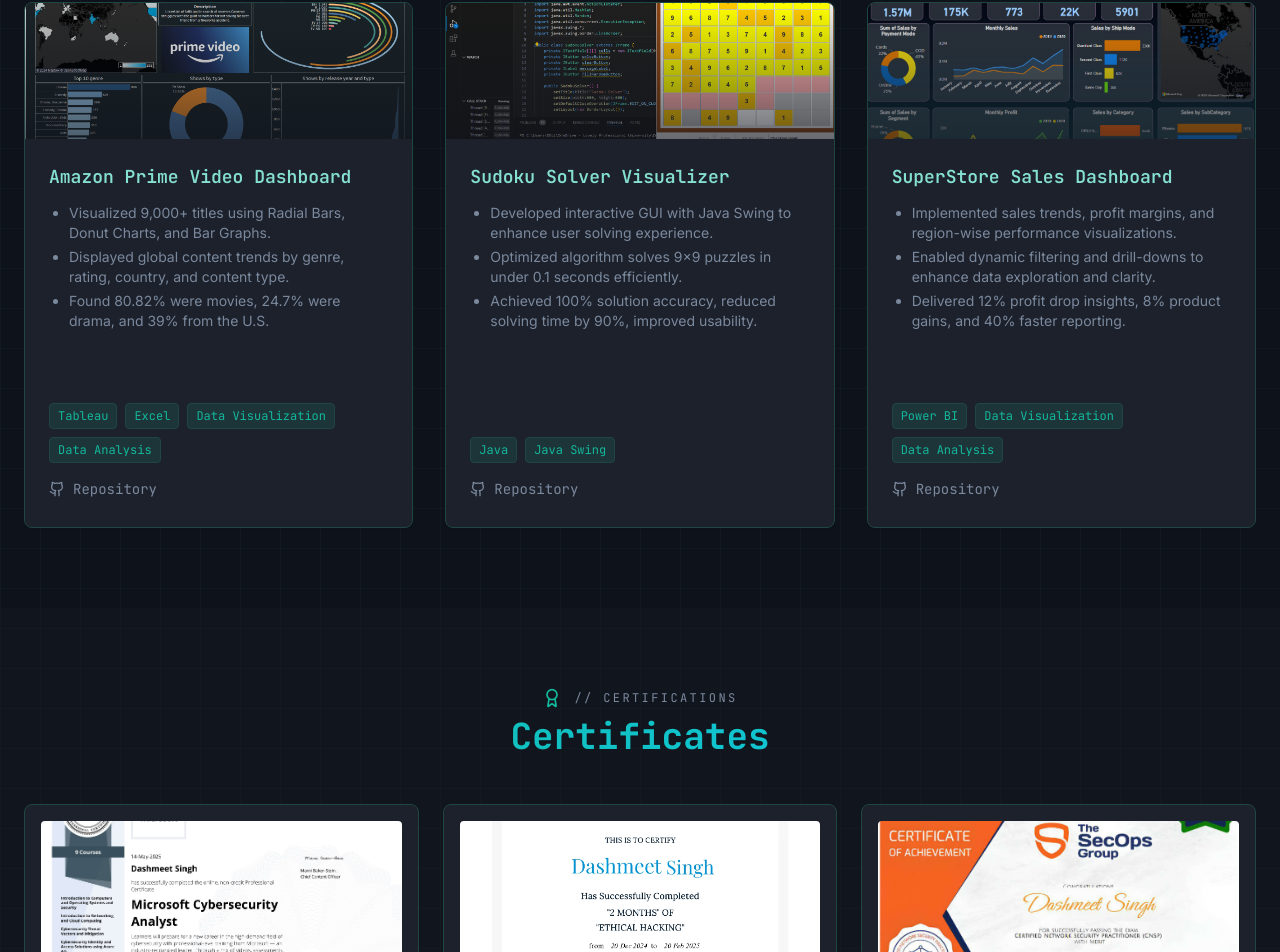
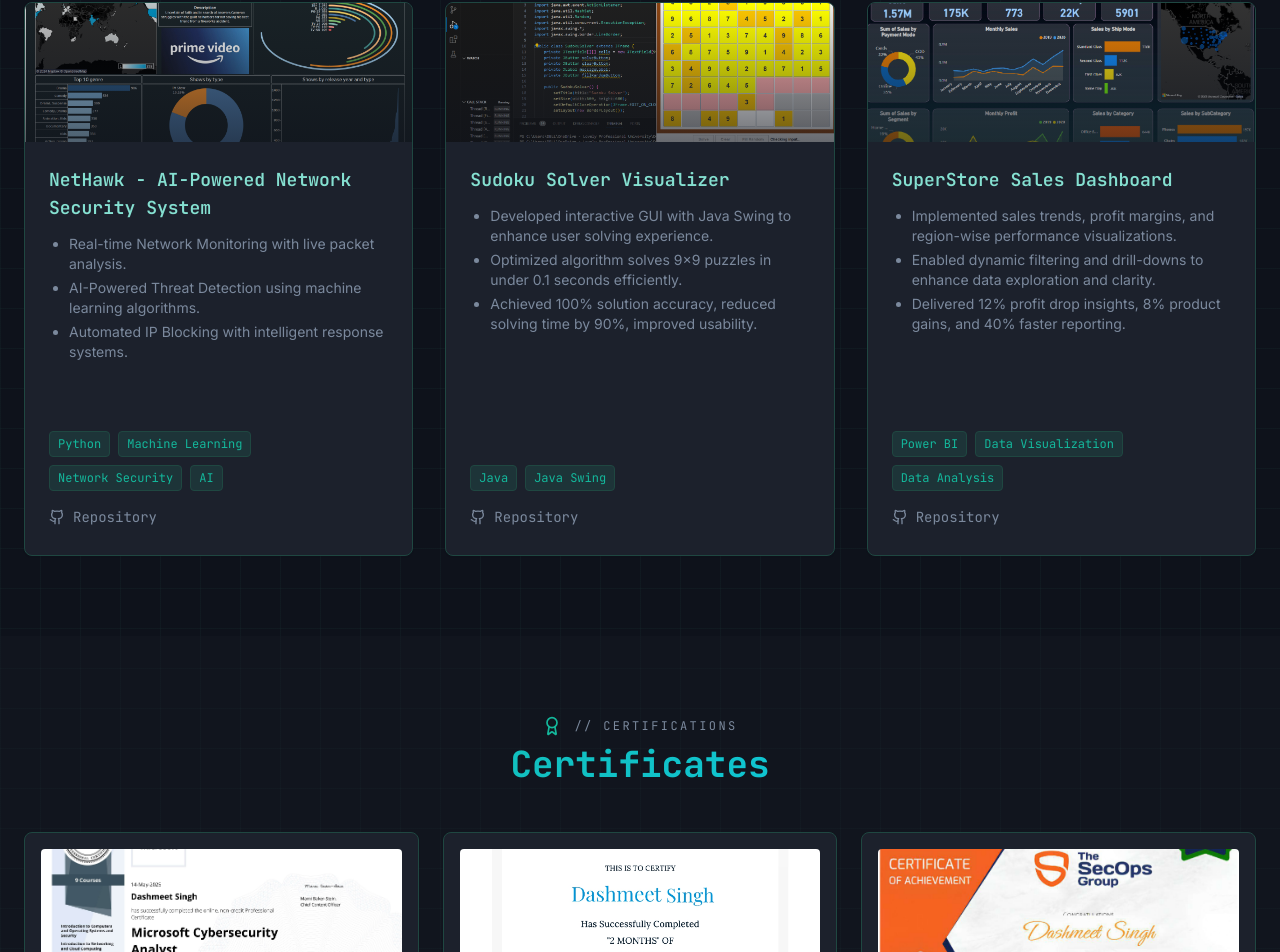
Before and after one commit to aioad/custom-cert-portfolio-creator-92, a React (Vite) app: page / in a window 1280 px wide. Shown: the part 2372-3324 px from the top of the page. Built offline with nearby package versions, Linux system fonts and the light colour scheme.

Commit message:
Changes
Co-authored-by: DashmeetSinghPUP <243794312+DashmeetSinghPUP@users.noreply.github.com>

```diff
--- a/src/components/Projects.tsx
+++ b/src/components/Projects.tsx
@@ -7,15 +7,15 @@ const Projects = () => {
 
   const projectsData = [
     {
-      title: "Amazon Prime Video Dashboard",
+      title: "NetHawk - AI-Powered Network Security System",
       image: "/lovable-uploads/1c911df6-335f-493c-b2b1-2a8fddf877a6.png",
       points: [
-        "Visualized 9,000+ titles using Radial Bars, Donut Charts, and Bar Graphs.",
-        "Displayed global content trends by genre, rating, country, and content type.",
-        "Found 80.82% were movies, 24.7% were drama, and 39% from the U.S."
+        "Real-time Network Monitoring with live packet analysis.",
+        "AI-Powered Threat Detection using machine learning algorithms.",
+        "Automated IP Blocking with intelligent response systems."
       ],
-      githubLink: "https://github.com/meghathakur28/PrimeVideo_Dhasboard",
-      technologies: ["Tableau", "Excel", "Data Visualization", "Data Analysis"]
+      githubLink: "https://github.com/aioad/NetHawk.git",
+      technologies: ["Python", "Machine Learning", "Network Security", "AI"]
     },
     {
       title: "Sudoku Solver Visualizer",
```
Also changed, not shown: public/lovable-uploads/nethawk-dashboard.png (added).
